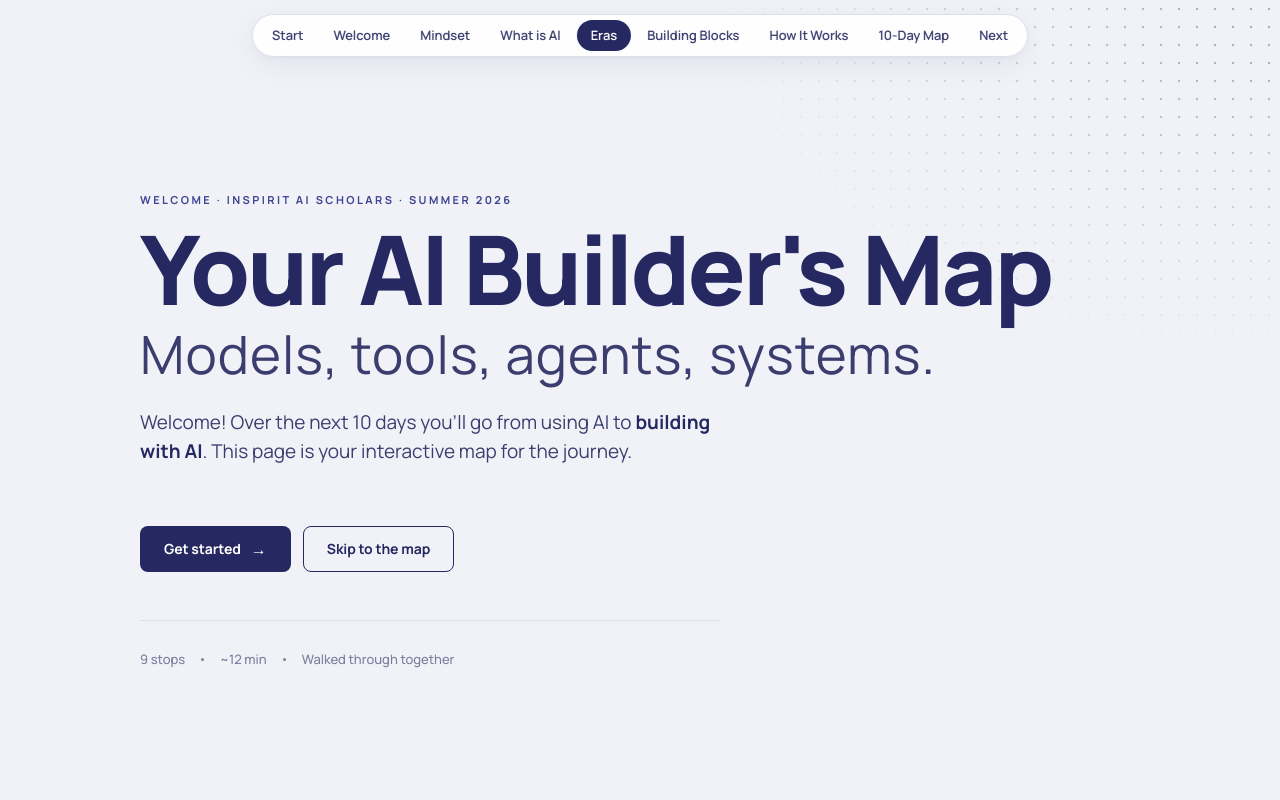
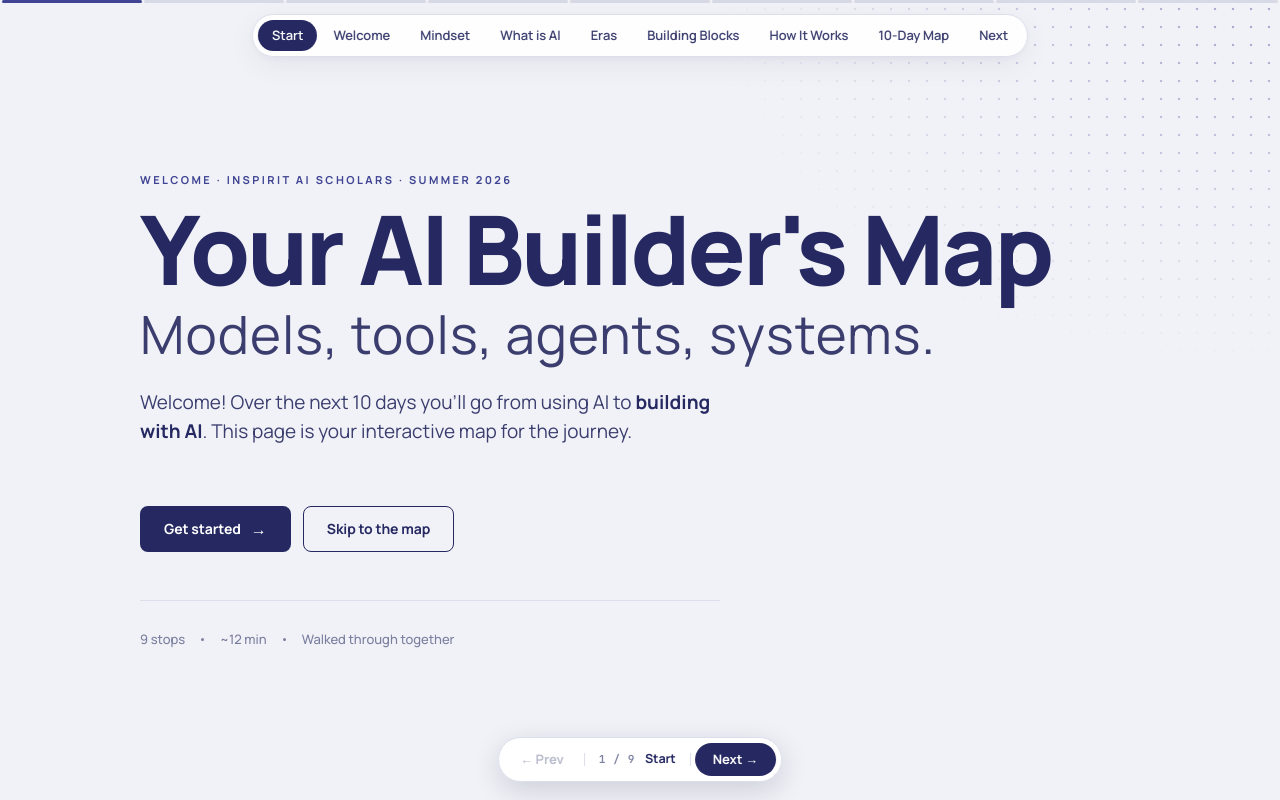
Before and after one commit to drew-inspirit/ai-builders-map, a plain HTML site: page index.html in a window 1280 px wide. Shown: the top 800 px of the page. Drawn offline with Linux system fonts and the light colour scheme.

Commit message:
switch from infinite scroll to click-through navigation
- One section visible at a time, fade transition between sections
- Floating bottom bar with Prev / counter (N of 9) / Next
- Top nav and CTAs route through the new navigator
- Left/Right arrow keys advance sections
- Segmented top progress bar (done/current per section)
- URL hash deep-links to a specific section

Co-Authored-By: Claude Sonnet 4.6 <noreply@anthropic.com>

```diff
--- a/index.html
+++ b/index.html
@@ -46,9 +46,11 @@ code,.mono{font-family:'JetBrains Mono',monospace}
   mask-image: radial-gradient(ellipse at 95% 5%, black 0%, transparent 65%);
 }
 
-/* progress bar */
-.progress{position:fixed; top:0; left:0; right:0; height:3px; background:transparent; z-index:50}
-.progress > div{height:100%; width:0%; background:var(--navy); transition:width .25s ease}
+/* progress bar — segmented across sections (one filled bar per section) */
+.progress{position:fixed; top:0; left:0; right:0; height:3px; background:transparent; z-index:50; display:flex; gap:2px; padding:0 2px}
+.progress > div{height:100%; flex:1; background:rgba(37,40,97,0.12); border-radius:2px; transition:background .3s ease}
+.progress > div.done{background:var(--navy)}
+.progress > div.current{background:var(--indigo)}
 
 /* top nav */
 nav.topnav{
@@ -64,9 +66,49 @@ nav.topnav button{
 nav.topnav button:hover{color:var(--ink)}
 nav.topnav button.active{background:var(--navy); color:#fff}
 
+/* Click-through mode: only the current section is rendered at a time. */
 section{
-  position:relative; z-index:1; min-height:100vh; padding:120px 24px 80px;
-  display:flex; flex-direction:column; justify-content:center;
+  position:relative; z-index:1; min-height:100vh; padding:120px 24px 120px;
+  display:none; flex-direction:column; justify-content:center;
+}
+section.current{display:flex; animation:sectionEnter .35s cubic-bezier(.2,.7,.3,1)}
+@keyframes sectionEnter{from{opacity:0; transform:translateY(8px)} to{opacity:1; transform:none}}
+
+/* ============ CLICK-THROUGH BOTTOM CONTROL ============ */
+.clickthru{
+  position:fixed; bottom:18px; left:50%; transform:translateX(-50%); z-index:45;
+  background:rgba(255,255,255,0.95); backdrop-filter:blur(12px); -webkit-backdrop-filter:blur(12px);
+  border:1px solid var(--border); border-radius:999px; padding:5px;
+  display:flex; align-items:center; gap:4px; box-shadow:0 8px 28px rgba(20,22,60,0.16);
+  max-width:calc(100vw - 32px);
+}
+.clickthru button{
+  background:transparent; border:0; color:var(--ink-2); cursor:pointer;
+  font:700 13px/1 'Manrope'; padding:10px 16px; border-radius:999px;
+  display:flex; align-items:center; gap:6px; transition:all .15s ease;
+}
+.clickthru button:hover:not(:disabled){background:var(--bg-2); color:var(--ink)}
+.clickthru button:disabled{opacity:0.35; cursor:not-allowed}
+.clickthru button.primary{background:var(--navy); color:#fff; padding:10px 18px}
+.clickthru button.primary:hover:not(:disabled){background:var(--navy-2)}
+.ct-label{
+  display:flex; align-items:center; gap:10px; padding:0 14px;
+  font:600 12.5px/1 'Manrope'; color:var(--ink); white-space:nowrap;
+  border-left:1px solid var(--border); border-right:1px solid var(--border);
+}
+.ct-counter{font:800 11px/1 'JetBrains Mono'; color:var(--muted); letter-spacing:.06em}
+.ct-name{color:var(--navy); font-weight:700; letter-spacing:-0.01em}
+.ct-hint{
+  position:fixed; bottom:78px; left:50%; transform:translateX(-50%); z-index:44;
+  font:600 11px/1 'JetBrains Mono'; letter-spacing:.10em; color:var(--muted);
+  background:rgba(255,255,255,0.7); padding:4px 10px; border-radius:999px; opacity:0;
+  transition:opacity .3s ease; pointer-events:none;
+}
+.ct-hint.show{opacity:1}
+@media(max-width:640px){
+  .ct-label{padding:0 8px; font-size:11px}
+  .ct-name{display:none}
+  .clickthru button{padding:9px 12px}
 }
 .container{max-width:1180px; width:100%; margin:0 auto}
 .eyebrow{font:700 11px/1 'Manrope',sans-serif; letter-spacing:.22em; text-transform:uppercase; color:var(--indigo); margin-bottom:18px}
@@ -1175,7 +1217,16 @@ input#vsSlider::-moz-range-thumb{
 
 <div class="halftone-tr"></div>
 
-<div class="progress"><div id="progressbar"></div></div>
+<div class="progress" id="progressBar"></div>
+<div class="ct-hint" id="ctHint">← → to navigate</div>
+<div class="clickthru" id="clickthru">
+  <button id="ctPrev" aria-label="Previous section">← Prev</button>
+  <div class="ct-label">
+    <span class="ct-counter" id="ctCounter">1 / 9</span>
+    <span class="ct-name" id="ctName">Start</span>
+  </div>
+  <button id="ctNext" class="primary" aria-label="Next section">Next →</button>
+</div>
 
 <nav class="topnav" id="topnav">
   <button data-target="hero" class="active">Start</button>
@@ -1957,29 +2008,83 @@ const sessions = [
 /* ============ HELPERS ============ */
 function $(s,r=document){return r.querySelector(s)}
 function $$(s,r=document){return [...r.querySelectorAll(s)]}
-function scrollToSec(id){ $('#'+id).scrollIntoView({behavior:'smooth', block:'start'}) }
 function svgEl(tag, attrs={}){
   const el = document.createElementNS('http://www.w3.org/2000/svg', tag);
   for(const [k,v] of Object.entries(attrs)) el.setAttribute(k,v);
   return el;
 }
 
-/* ============ NAV + PROGRESS ============ */
+/* ============ CLICK-THROUGH NAVIGATION ============ */
+const sectionsList = ['hero','welcome','mindset','what','timeline','blocks','sim','map','next'];
+const sectionLabels = {
+  hero:'Start', welcome:'Welcome', mindset:'Mindset',
+  what:'What is AI', timeline:'Eras', blocks:'Building Blocks',
+  sim:'How It Works', map:'10-Day Map', next:"What's next"
+};
 const navBtns = $$('#topnav button');
-navBtns.forEach(b => b.addEventListener('click', ()=>scrollToSec(b.dataset.target)));
-const sectionsList = ['hero','welcome','mindset','what','timeline','blocks','sim','map','next'];
-window.addEventListener('scroll', ()=>{
-  const sc = window.scrollY;
-  const doc = document.documentElement.scrollHeight - window.innerHeight;
-  $('#progressbar').style.width = Math.min(100, (sc/doc)*100) + '%';
-  let cur = sectionsList[0];
-  for(const id of sectionsList){
-    const el = $('#'+id);
-    if(!el) continue;
-    if(el.getBoundingClientRect().top < window.innerHeight*0.45) cur = id;
-  }
-  navBtns.forEach(b=>b.classList.toggle('active', b.dataset.target===cur));
+const progressBar = $('#progressBar');
+const ctCounter = $('#ctCounter');
+const ctName = $('#ctName');
+const ctPrev = $('#ctPrev');
+const ctNext = $('#ctNext');
+const ctHint = $('#ctHint');
+
+// Build the segmented progress bar (one stripe per section)
+sectionsList.forEach(()=>progressBar.appendChild(document.createElement('div')));
+const progressSegs = $$('#progressBar > div');
+
+let currentSectionIdx = 0;
+
+function navigateToSection(id, opts={}){
+  const idx = sectionsList.indexOf(id);
+  if(idx === -1) return;
+  currentSectionIdx = idx;
+  sectionsList.forEach(sid => $('#'+sid).classList.toggle('current', sid === id));
+  navBtns.forEach(b => b.classList.toggle('active', b.dataset.target === id));
+  progressSegs.forEach((seg, i) => {
+    seg.classList.toggle('done', i < idx);
+    seg.classList.toggle('current', i === idx);
+  });
+  ctCounter.textContent = `${idx + 1} / ${sectionsList.length}`;
+  ctName.textContent = sectionLabels[id] || id;
+  ctPrev.disabled = idx === 0;
+  ctNext.disabled = idx === sectionsList.length - 1;
+  ctNext.textContent = idx === sectionsList.length - 1 ? '✓ Done' : 'Next →';
+  if(!opts.skipScroll) window.scrollTo({top:0, behavior:'instant'});
+  if(opts.updateHash !== false) history.replaceState(null, '', '#'+id);
+}
+
+// scrollToSec retained for backwards compat — now switches sections.
+function scrollToSec(id){ navigateToSection(id); }
+
+navBtns.forEach(b => b.addEventListener('click', ()=>navigateToSection(b.dataset.target)));
+ctPrev.addEventListener('click', ()=>{
+  if(currentSectionIdx > 0) navigateToSection(sectionsList[currentSectionIdx - 1]);
 });
+ctNext.addEventListener('click', ()=>{
+  if(currentSectionIdx < sectionsList.length - 1) navigateToSection(sectionsList[currentSectionIdx + 1]);
+});
+
+// Keyboard nav — Left/Right arrows. Ignore when typing in inputs.
+window.addEventListener('keydown', e => {
+  if(e.metaKey || e.ctrlKey || e.altKey) return;
+  const t = e.target;
+  if(t && t.nodeType === 1 && typeof t.matches === 'function'){
+    if(t.matches('input, textarea, select, [contenteditable="true"]')) return;
+  }
+  if(e.key === 'ArrowRight' && currentSectionIdx < sectionsList.length - 1){
+    navigateToSection(sectionsList[currentSectionIdx + 1]);
+  } else if(e.key === 'ArrowLeft' && currentSectionIdx > 0){
+    navigateToSection(sectionsList[currentSectionIdx - 1]);
+  }
+});
+
+// Initialize from URL hash, or fall back to first section
+const initHash = location.hash.slice(1);
+navigateToSection(sectionsList.includes(initHash) ? initHash : 'hero', {updateHash:false});
+
+// Show the keyboard hint briefly on first load
+setTimeout(()=>{ ctHint.classList.add('show'); setTimeout(()=>ctHint.classList.remove('show'), 3500); }, 800);
 
 /* ============ HUMAN INTELLIGENCE FLIP CARDS ============ */
 function intelIcon(name){
```
